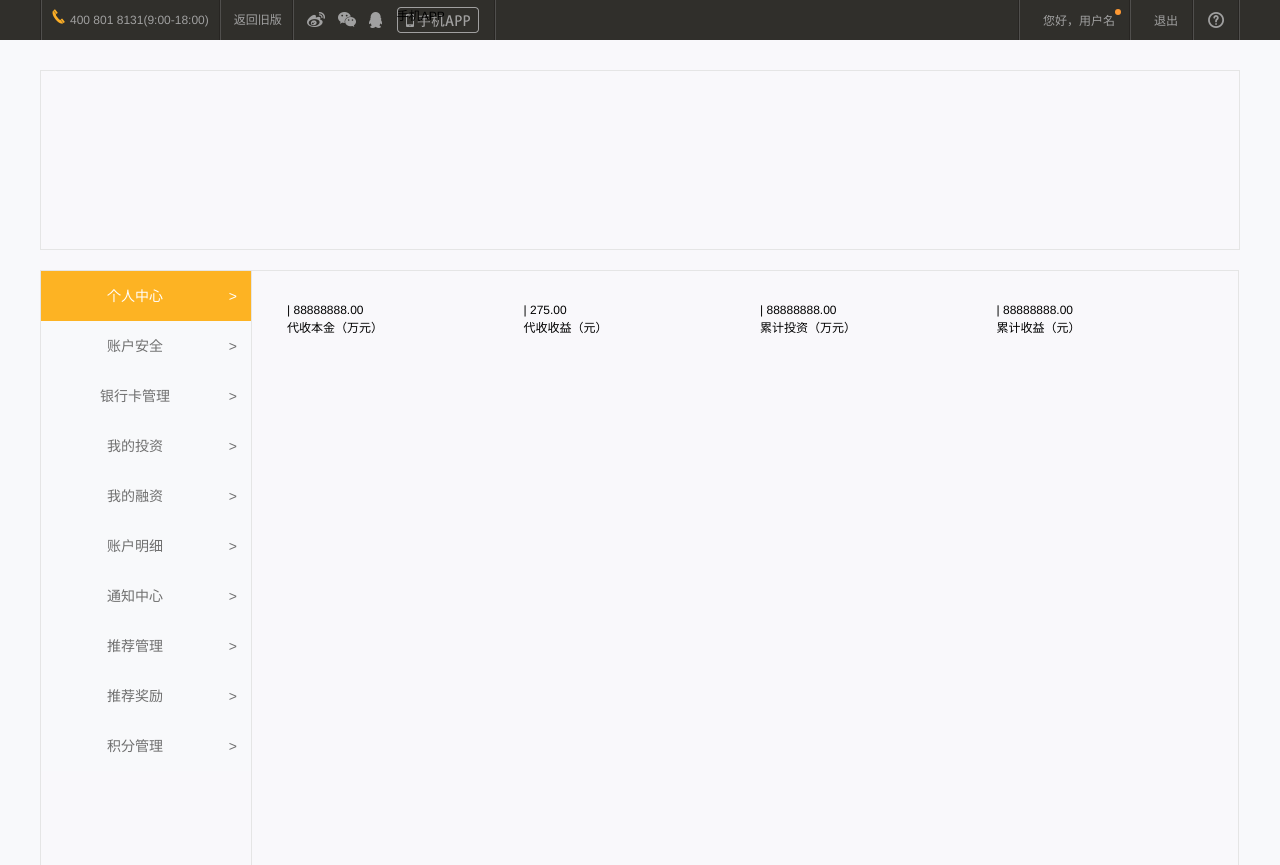
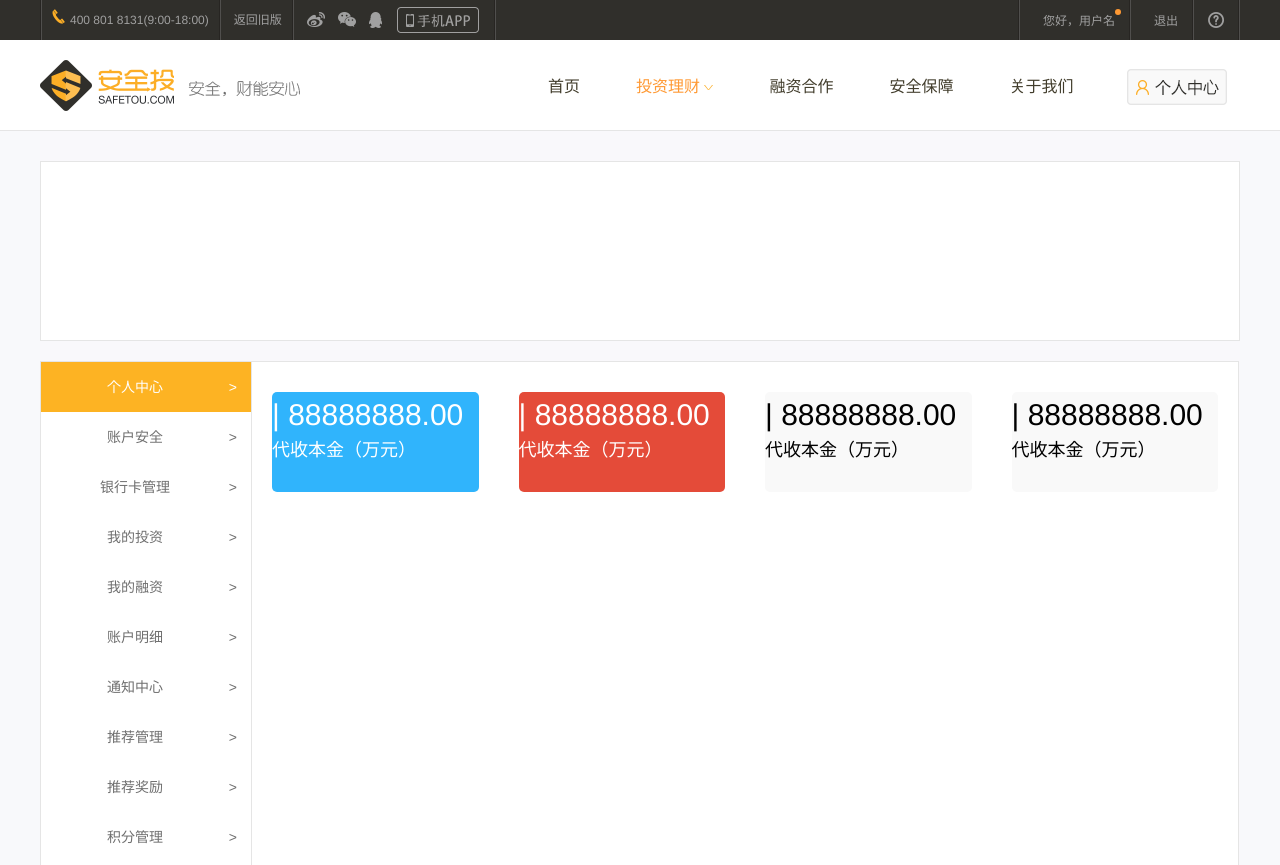
Before and after one commit to qqlucky1/safetou-pro, a website: page center_pages/center-index.html in a window 1280 px wide. Shown: the top 865 px of the page. Drawn offline with nearby package versions, Linux system fonts and the light colour scheme.

Commit message:
safetou3.0
change center

```diff
--- a/center_pages/center-index.html
+++ b/center_pages/center-index.html
@@ -5,13 +5,22 @@
     <title>个人中心首页</title>
     <link rel="stylesheet" href="../stylesheets/style.css" type="text/css" />
 
+    <!--[if lt IE 9]>
+    <script type="text/javascript" src="//cdn.bootcss.com/html5shiv/r29/html5.min.js"></script>
+    <script type="text/javascript" src="//cdn.bootcss.com/respond.js/1.4.2/respond.min.js"></script>
+    <style>
+        /*html5*/
+        article,aside,dialog,footer,header,section,footer,nav,figure,menu{display:block}
+    </style>
+    <![endif]-->
+
     <!--jquery cdn加速-->
     <script src="//cdn.bootcss.com/jquery/1.11.3/jquery.js"></script>
 
 </head>
 <body>
 <div class="warp-bg-mod">
-    <div class="header clearfix">
+    <div class="header">
         <div class="topbar clearfix">
             <div class="ge-line ft-left"></div>
             <div class="left-bar mn-left">
@@ -21,16 +30,36 @@
             <a class="left-fnt">返回旧版</a>
 
             <div class="ge-line mn-left ft-left"></div>
-            <div class="qq">
+            <div class="qq" >
                 <a class="top_com top01"></a>
+                <div class="qq01 qq04" >
+                    <a href="#" class="weibo-img"> <img src="../images/erweima-img/weibo-simg.png"></a>
+                    <div class="btn-weibo">
+                        <a href="">+关注安全投</a>
+                    </div>
+                </div>
             </div>
             <div class="qq">
                 <a class="top_com top02"></a>
+                <div class="qq02">
+                    <a href="#" class="weibo-img"> <img src="../images/erweima-img/weinxin-simg1.png"></a>
+                </div>
             </div>
             <div class="qq">
                 <a class="top_com top03"></a>
+                <div class="qq01" >
+                    <a href="#" class="weibo-img pd-img-w1"> <img src="../images/erweima-img/QQ-qun.png"></a>
+                </div>
             </div>
-            <div class="app-lay"><span class="image-t1"></span><span class="ip-text">手机APP</span></div>
+            <div class="app-lay">
+                <div class="qq02 qq03" >
+                    <a href="#" class="weibo-img"> <img src="../images/erweima-img/cc.png"></a>
+                    <div class="btn-d">
+                        <a href="#"> <img src="../images/ios-btn.png"></a>
+                        <a href="#"> <img src="../images/anz-btn.png"></a>
+                    </div>
+                </div>
+            </div>
             <div class="ge-line ft-left"></div>
             <div class="right-bar" style="display: none">
                 <div class="ge-line ft-left"></div>
@@ -57,6 +86,35 @@
                 <div class="ge-line"></div>
             </div>
 
+        </div>
+    </div>
+    <div class="warp-nav-b">
+        <div class="in-nav clearfix ">
+            <a class="ft-left logo-item-mn" href=""><img src="../images/base/logo_img.png"> </a>
+
+            <div class="logo-nav-item">
+                <ul class="nav-item-title">
+                    <li class=""><a href="#">首页</a></li>
+                    <li class=""><a href="#" class="orange">投资理财
+                        <i> <img src="../images/arrow-down.png" style="vertical-align: middle;"></i>
+                    </a>
+                        <ul class="nav-dropdown active">
+                            <span></span>
+                            <li class="nav-dropdown-item"><a href="#">新手专享</a><i class="dline"></i></li>
+                            <li class="nav-dropdown-item"><a href="#">融资宝</a><i class="dline"></i></li>
+                            <li class="nav-dropdown-item"><a href="#">优选计划</a><i class="dline"></i></li>
+                        </ul>
+                    </li>
+                    <li class=""><a href="#">融资合作</a>
+                    </li>
+                    <li class=""><a href="#">安全保障</a>
+                    </li>
+                    <li class=""><a href="#">关于我们</a></li>
+                </ul>
+                <div class="user">
+                    <a href="#" class="bg-img-u"><i class="bg-ge-u"></i></a>
+                </div>
+            </div>
         </div>
     </div>
     <div class="c-container clearfix">
@@ -87,34 +145,43 @@
                     <div class="c-page1-item1">
                         <ul style="width: inherit;height: inherit">
                             <li class="c-page1-pl col1-4">
-                                <div class="c-page1-pl1">
+                                <div class="c-pl-box1">
+                                    <span class="c-page1-t1">
                                     | 88888888.00
-                                </div>
-                                <div class="c-page1-pl2">
-                                     代收本金（万元）
+                                    </span>
+                                    <span class="c-page1-t2">
+                                         代收本金（万元）
+                                    </span>
                                 </div>
                             </li>
                             <li class="c-page1-pl col1-4">
-                                <div class="c-page1-pl1">
-                                    | 275.00
-                                </div>
-                                <div class="c-page1-pl2">
-                                    代收收益（元）
+                                <div class="c-pl-box2">
+                                    <span class="c-page1-t1">
+                                    | 88888888.00
+                                    </span>
+                                    <span class="c-page1-t2">
+                                         代收本金（万元）
+                                    </span>
                                 </div>
                             </li>
                             <li class="c-page1-pl col1-4">
-                                <div class="c-page1-pl1">
-                                | 88888888.00
+                                <div class="c-pl-box3">
+                                    <span class="c-page1-t1">
+                                    | 88888888.00
+                                    </span>
+                                    <span class="c-page1-t2">
+                                         代收本金（万元）
+                                    </span>
                                 </div>
-                                <div class="c-page1-pl2">
-                                    累计投资（万元）
-                                </div></li>
+                            </li>
                             <li class="c-page1-pl col1-4">
-                                <div class="c-page1-pl1">
+                                <div class="c-pl-box4">
+                                    <span class="c-page1-t1">
                                     | 88888888.00
-                                </div>
-                                <div class="c-page1-pl2">
-                                    累计收益（元）
+                                    </span>
+                                    <span class="c-page1-t2">
+                                         代收本金（万元）
+                                    </span>
                                 </div>
                             </li>
                         </ul>
@@ -188,7 +255,7 @@
                     <h3 class="ft-title-h">客服热线</h3>
                     <div class="er-img-ft1">
                         <div  class="clearfix"><i class="img-wx4"></i><span class="zixu-gj">4006 517 558</span></div>
-                        <div   class="clearfix"><i class="img-wx5"></i><span class="zixu-gj">在线咨询 09:00~18:30</span></div>
+                        <div   class="clearfix"><a href=""><i class="img-wx5"> 在线咨询</i> <span class="time-right-fn1"> 09:00~18:30</span></a></div>
                         <div class="clearfix"><i class="img-wx6"></i><span  class="zixu-gj">service@safetou.com</span></div>
                     </div>
                 </div>
--- a/sass/pages/_center-index.scss
+++ b/sass/pages/_center-index.scss
@@ -14,6 +14,7 @@
 }
 .c-container .c-header,.c-container .c-main{
   margin-top: 20px;
+  background: #fff;
   @include ST-line();
 }
 
@@ -57,7 +58,6 @@
 
   ul{
     padding: 0px;
-    background-color: #f8f9fb;
   }
 
   li:hover{
@@ -104,18 +104,46 @@
     height: 960px;
     .c-page1-item1{
       height: 100px;
-      margin: 30px 20px;
+      margin: 30px 0;
     }
 
     .c-page1-pl{
       height: 100px;
+      padding: 0 20px;
     }
 
+    .c-pl-box1,.c-pl-box2,.c-pl-box3,.c-pl-box4{
+      height: 100px;
+      border-radius: 5px;
+    }
 
-    .c-page1-pl1{
+    .c-pl-box1,.c-pl-box2{
+      .c-page1-t1,.c-page1-t2{
+        color: #fff;
+      }
+    }
+
+    .c-pl-box1{
+      background-color: #30b4fc;
+
+    }
+
+    .c-pl-box2{
+      background-color: #e44b39;
+    }
+
+    .c-pl-box3{
+      background-color: #f9f9f9;
+    }
+
+    .c-pl-box4{
+      background-color: #f9f9f9;
+    }
+
+    .c-page1-t1{
       font-size: 30px;
     }
-    .c-page1-pl2{
+    .c-page1-t2{
       font-size: 18px;
     }
   }
```
Also changed, not shown: index.html (+10 -9 lines), stylesheets/style.css.
